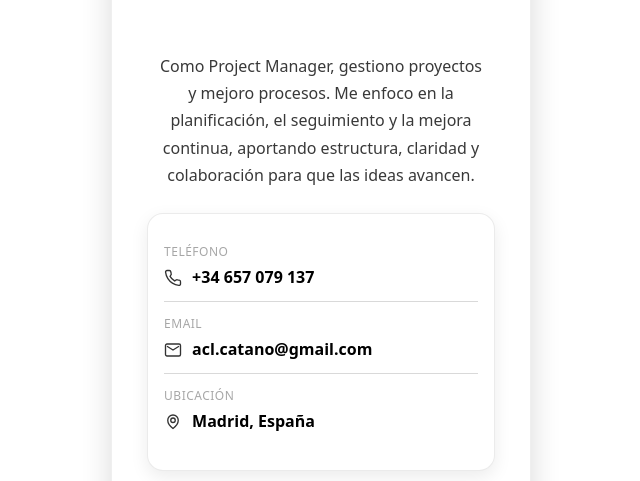
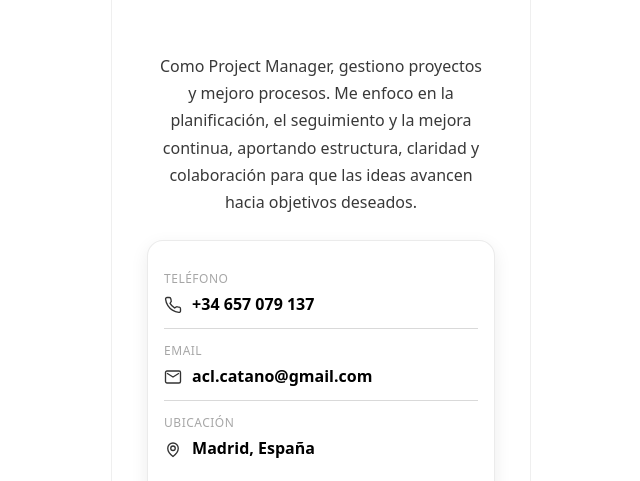
Before and after one commit to adrianacatano/Tarjeta-adriana, a plain HTML site: page index.html in a window 1280 px wide. Shown: the part 319-800 px from the top of the page, without its empty margins (319-959 px from the left). Drawn offline with Linux system fonts and the light colour scheme.

Commit message:
Index.html

```diff
--- a/index.html
+++ b/index.html
@@ -23,7 +23,7 @@
     body{margin:0;background:var(--bg);color:var(--text);font:16px/1.6 system-ui,Segoe UI,Roboto,Helvetica,Arial}
 
     .wrap{min-height:100%; display:grid; place-items:center; padding:28px}
-    .card{width:min(420px, 92vw);background:transparent;border-radius:24px;position:relative;overflow:hidden;box-shadow:0 12px 30px rgba(0,0,0,.15)}
+    .card{width:min(420px, 92vw);background:transparent;border-radius:24px;position:relative;overflow:hidden;box-shadow:0 0px 0px rgba(0,0,0,.15)}
 
     header{display:grid; grid-template-columns:1fr; gap:6px; align-items:center; text-align:center}
     .avatar{width:96px;height:96px;border-radius:50%;object-fit:cover;border:3px solid #ffffff;margin:0 auto 6px}
@@ -86,7 +86,7 @@
 
       <section class="content">
         <p class="about">Como Project Manager, gestiono proyectos y mejoro procesos.
-Me enfoco en la planificación, el seguimiento y la mejora continua, aportando estructura, claridad y colaboración para que las ideas avancen.</p>
+Me enfoco en la planificación, el seguimiento y la mejora continua, aportando estructura, claridad y colaboración para que las ideas avancen hacia objetivos deseados.</p>
 
         <div class="contact-card">
           <ul class="contact-list">
```
